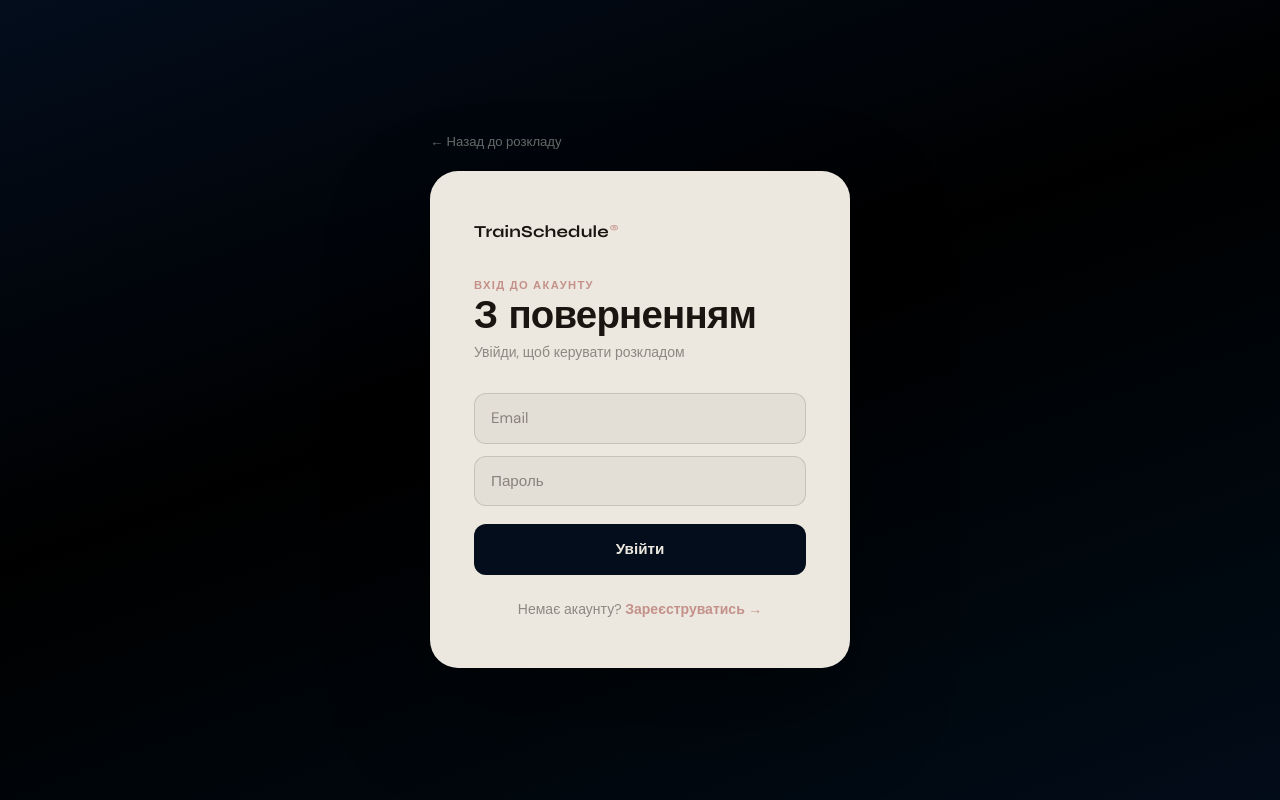
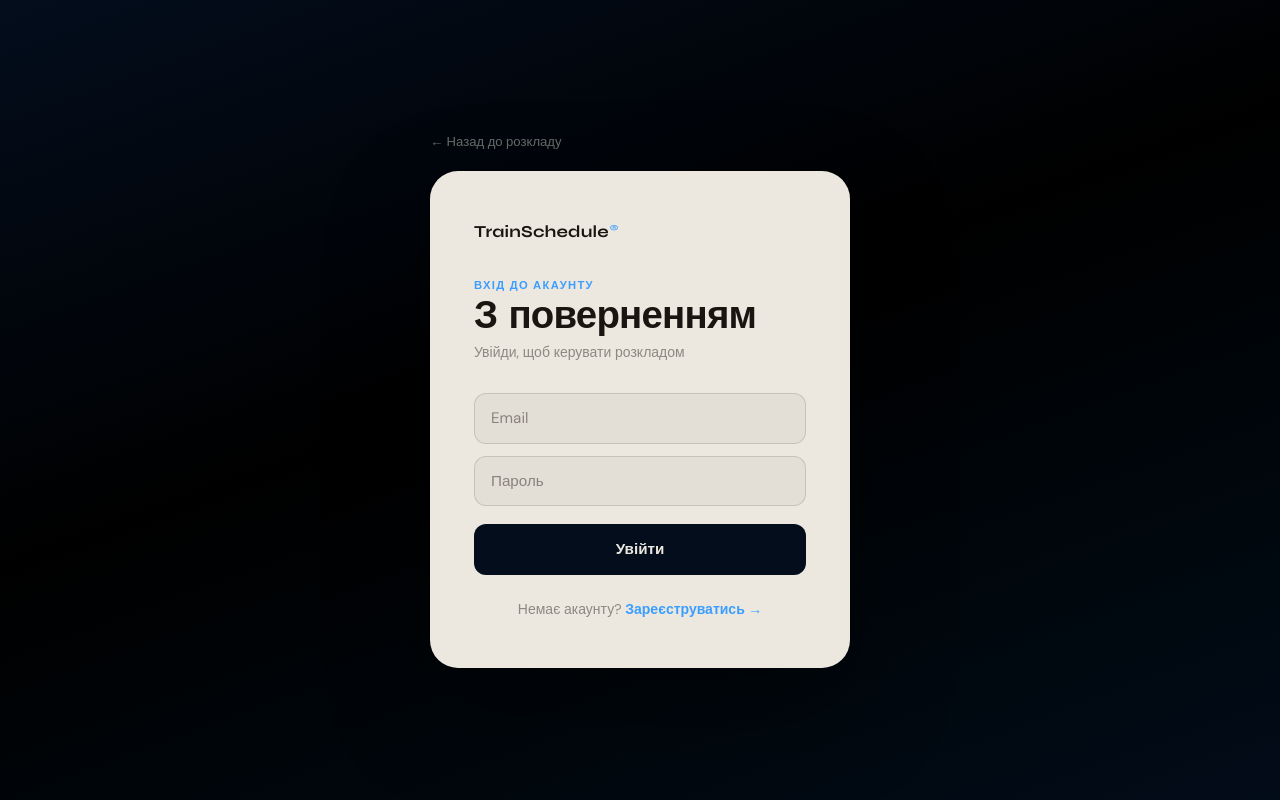
Before and after one commit to weronikachepil/TrainSchedule, a Next.js app in the folder frontend/: page /login in a window 1280 px wide. Built offline with nearby package versions, Linux system fonts and the light colour scheme; no server answers.

Commit message:
fix: auth pages use --accent color for eyebrow, logo mark and links

```diff
--- a/frontend/src/app/login/page.tsx
+++ b/frontend/src/app/login/page.tsx
@@ -75,12 +75,12 @@ export default function LoginPage() {
             margin: 0,
             letterSpacing: '0.01em',
           }}>
-            TrainSchedule<span style={{ color: 'var(--rose)', fontSize: '0.55rem', verticalAlign: 'super', marginLeft: 1 }}>®</span>
+            TrainSchedule<span style={{ color: 'var(--accent)', fontSize: '0.55rem', verticalAlign: 'super', marginLeft: 1 }}>®</span>
           </p>
         </div>
 
         {/* Heading */}
-        <p style={{ fontSize: '0.7rem', fontWeight: 600, color: 'var(--rose)', letterSpacing: '0.12em', textTransform: 'uppercase', margin: '0 0 4px', fontFamily: 'var(--font-sans)' }}>
+        <p style={{ fontSize: '0.7rem', fontWeight: 600, color: 'var(--accent)', letterSpacing: '0.12em', textTransform: 'uppercase', margin: '0 0 4px', fontFamily: 'var(--font-sans)' }}>
           Вхід до акаунту
         </p>
         <h1 style={{ fontFamily: 'var(--font-syne)', fontWeight: 800, fontSize: '2.4rem', color: 'var(--text-d)', margin: '0 0 6px', letterSpacing: '-0.02em', lineHeight: 1 }}>
@@ -136,7 +136,7 @@ export default function LoginPage() {
 
         <p style={{ textAlign: 'center', marginTop: 24, color: 'var(--muted-d)', fontSize: '0.875rem', fontFamily: 'var(--font-sans)' }}>
           Немає акаунту?{' '}
-          <Link href="/register" style={{ color: 'var(--rose)', fontWeight: 600, textDecoration: 'none' }}>
+          <Link href="/register" style={{ color: 'var(--accent)', fontWeight: 600, textDecoration: 'none' }}>
             Зареєструватись →
           </Link>
         </p>
--- a/frontend/src/app/register/page.tsx
+++ b/frontend/src/app/register/page.tsx
@@ -77,12 +77,12 @@ export default function RegisterPage() {
             color: 'var(--text-d)',
             margin: 0,
           }}>
-            TrainSchedule<span style={{ color: 'var(--rose)', fontSize: '0.55rem', verticalAlign: 'super', marginLeft: 1 }}>®</span>
+            TrainSchedule<span style={{ color: 'var(--accent)', fontSize: '0.55rem', verticalAlign: 'super', marginLeft: 1 }}>®</span>
           </p>
         </div>
 
         {/* Heading */}
-        <p style={{ fontSize: '0.7rem', fontWeight: 600, color: 'var(--rose)', letterSpacing: '0.12em', textTransform: 'uppercase', margin: '0 0 4px', fontFamily: 'var(--font-sans)' }}>
+        <p style={{ fontSize: '0.7rem', fontWeight: 600, color: 'var(--accent)', letterSpacing: '0.12em', textTransform: 'uppercase', margin: '0 0 4px', fontFamily: 'var(--font-sans)' }}>
           Новий акаунт
         </p>
         <h1 style={{ fontFamily: 'var(--font-syne)', fontWeight: 800, fontSize: '2.4rem', color: 'var(--text-d)', margin: '0 0 6px', letterSpacing: '-0.02em', lineHeight: 1 }}>
@@ -147,7 +147,7 @@ export default function RegisterPage() {
 
         <p style={{ textAlign: 'center', marginTop: 24, color: 'var(--muted-d)', fontSize: '0.875rem', fontFamily: 'var(--font-sans)' }}>
           Вже є акаунт?{' '}
-          <Link href="/login" style={{ color: 'var(--rose)', fontWeight: 600, textDecoration: 'none' }}>
+          <Link href="/login" style={{ color: 'var(--accent)', fontWeight: 600, textDecoration: 'none' }}>
             Увійти →
           </Link>
         </p>
```
